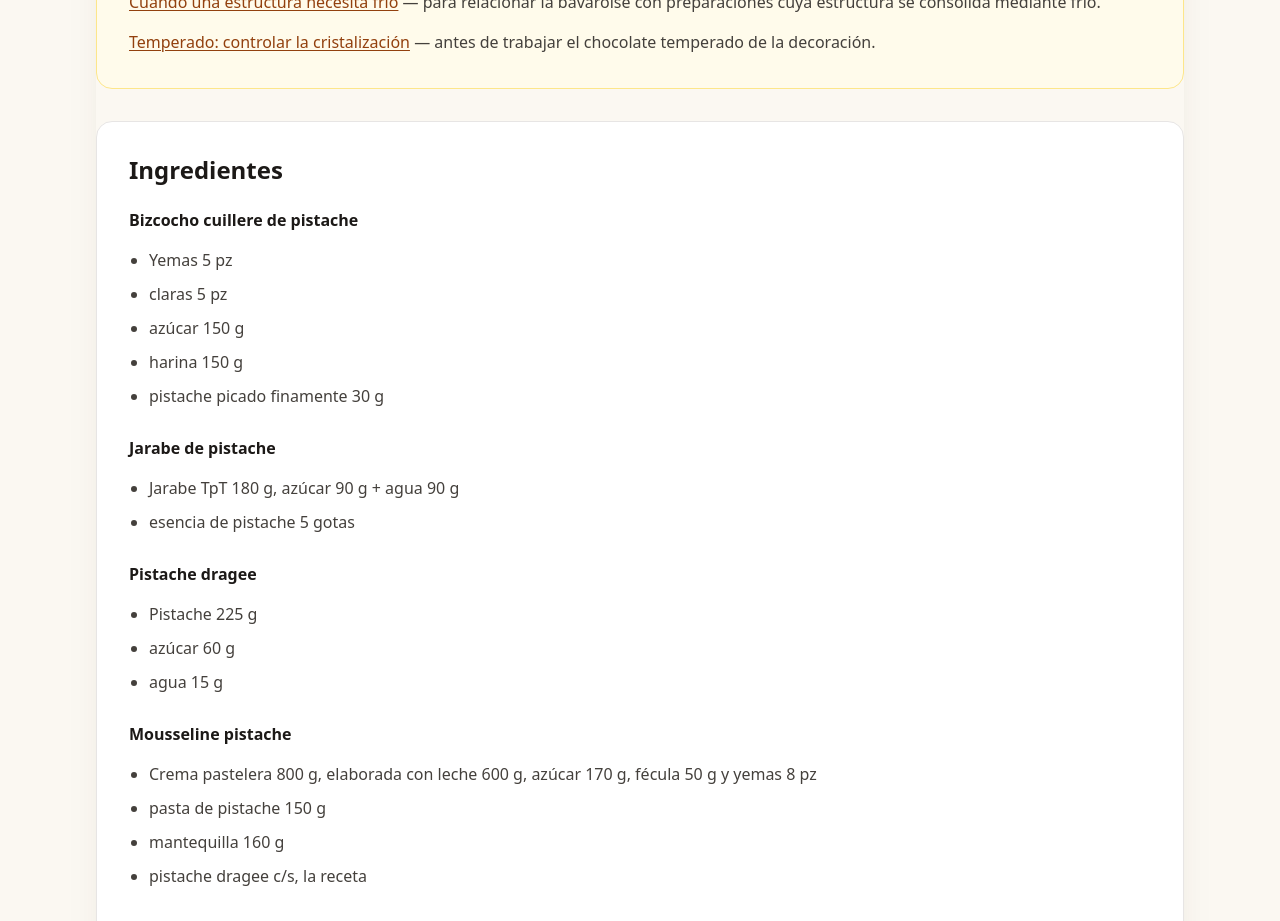
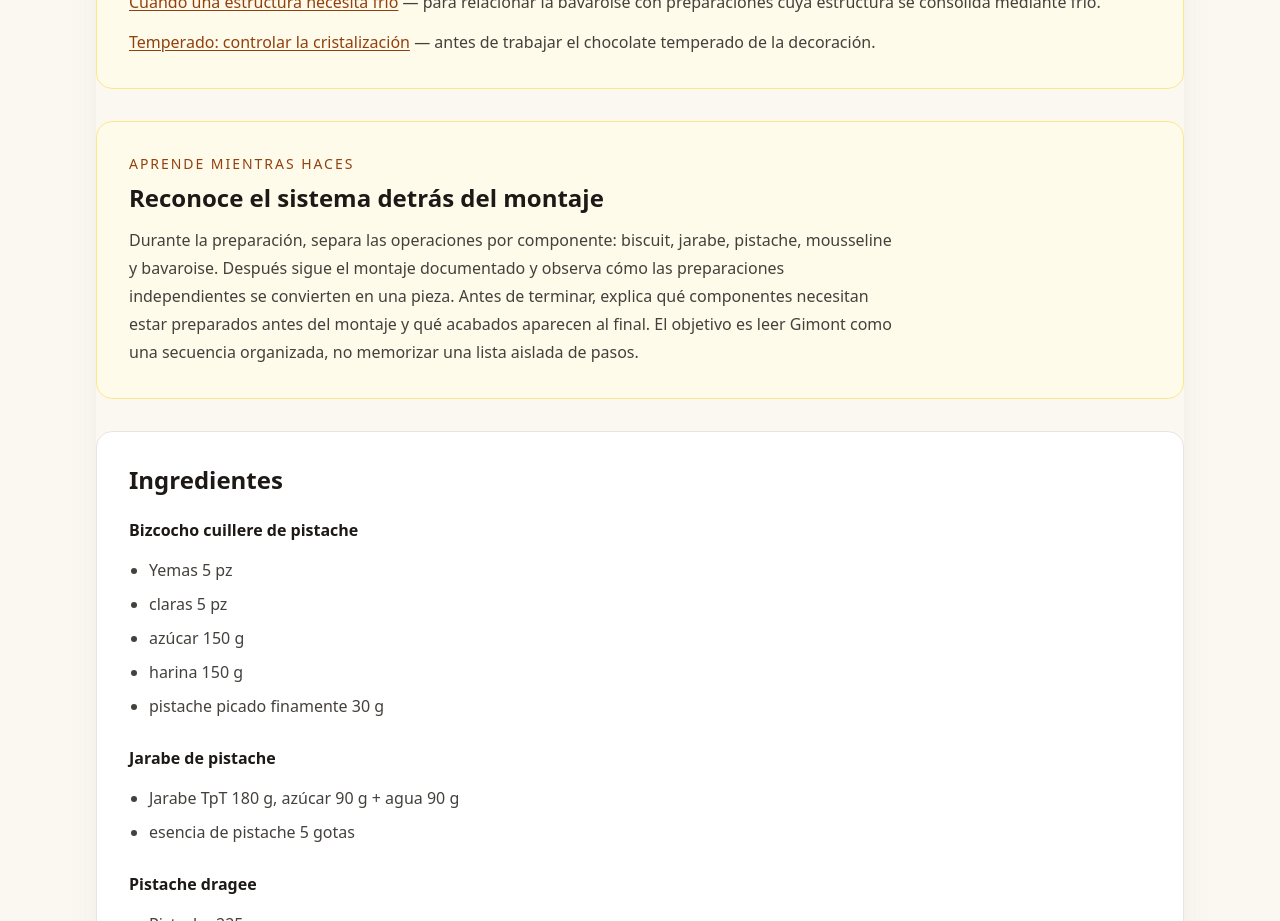
Before and after one commit to Drworm82/CursoPanadero, a Next.js app: page /leccion-gimont in a window 1280 px wide. Shown: the part 1820-2741 px from the top of the page. Built offline with nearby package versions, Linux system fonts and the light colour scheme; no server answers.

Commit message:
Integrar aprendizaje durante la receta en pages/leccion-gimont.js

```diff
--- a/pages/leccion-gimont.js
+++ b/pages/leccion-gimont.js
@@ -33,6 +33,7 @@ export default function LessonPage() {
             <li><a className="font-medium text-amber-800 underline underline-offset-2" href="/leccion-temperado-cristalizacion">Temperado: controlar la cristalización</a> <span className="text-stone-700">— antes de trabajar el chocolate temperado de la decoración.</span></li>
           </ul>
         </section>
+<section className="rounded-2xl border border-amber-200 bg-amber-50 p-6 sm:p-8"><p className="text-sm font-medium uppercase tracking-[0.14em] text-amber-800">Aprende mientras haces</p><h2 className="mt-2 text-2xl font-semibold text-stone-900">Reconoce el sistema detrás del montaje</h2><p className="mt-3 max-w-3xl leading-7 text-stone-700">Durante la preparación, separa las operaciones por componente: biscuit, jarabe, pistache, mousseline y bavaroise. Después sigue el montaje documentado y observa cómo las preparaciones independientes se convierten en una pieza. Antes de terminar, explica qué componentes necesitan estar preparados antes del montaje y qué acabados aparecen al final. El objetivo es leer Gimont como una secuencia organizada, no memorizar una lista aislada de pasos.</p></section>
 
         <section className="rounded-2xl border border-stone-200 bg-white p-6 sm:p-8">
           <h2 className="text-2xl font-semibold text-stone-900">Ingredientes</h2>
```
